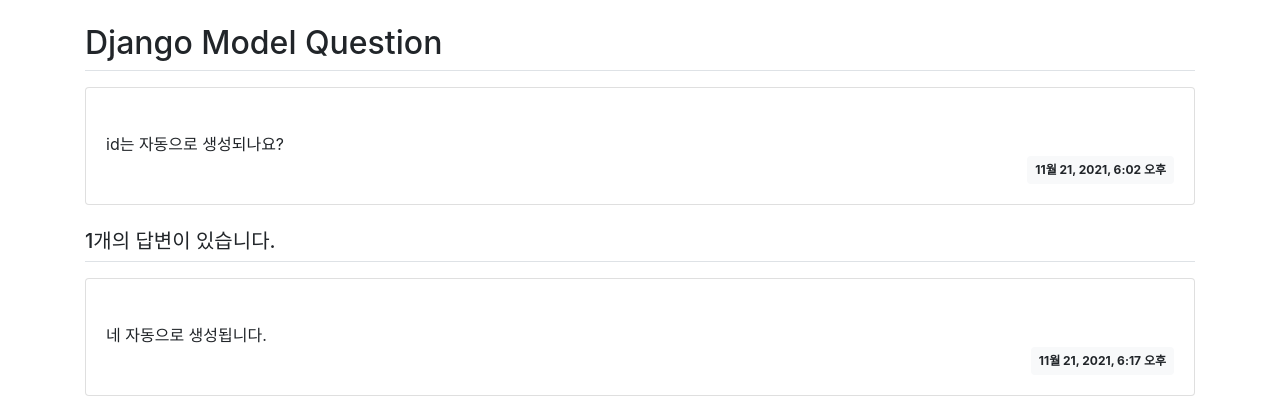
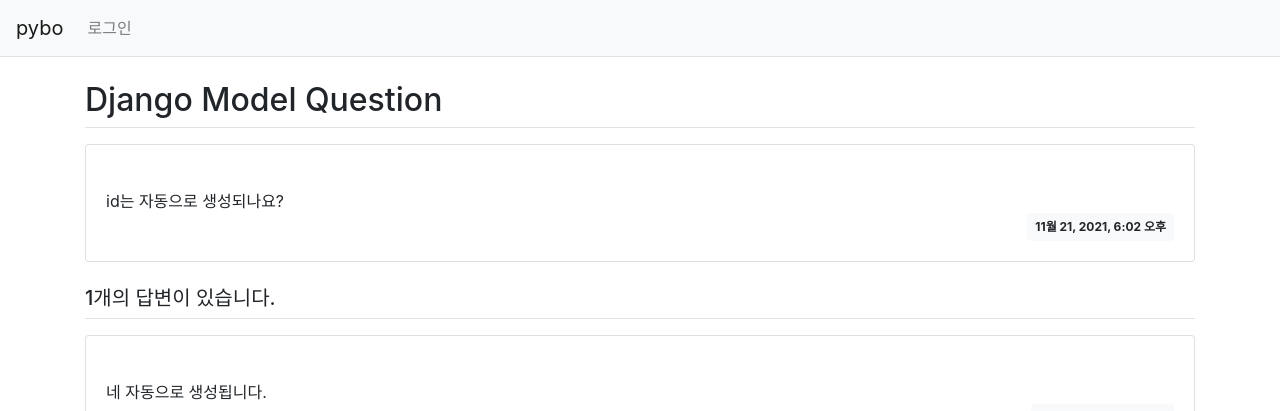
Before and after one commit to Yoon-Chan/mysite, a Django app: page /pybo/2/ in a window 1280 px wide. Shown: the top 411 px of the page. Run offline with Django 3.2, Linux system fonts and the light colour scheme; data comes from the database, SQL or seed files in the repository; some libraries are stand-ins or nearby versions.

Commit message:
네비게이션바 작성. 창이 줄어들면 로그인 표시가 사라지고 햄버거 목록모양이 나온다.

```diff
--- a/templates/base.html
+++ b/templates/base.html
@@ -12,6 +12,24 @@
     <title>Helo, pybo!</title>
 </head>
 <body>
+    <!--내비게이션바-->
+    <nav class="navbar navbar-expand-lg navbar-light bg-light border-bottom">
+        <a class="navbar-brand" href="{% url 'pybo:index' %}">pybo</a>
+        <button class="navbar-toggler ml-auto" type="button" data-toggle="collapse"
+        data-target="#navbarNav" aria-controls="navbarNav"
+        aria-expanded="false" aria-label="Toggle navigation">
+            <span class="navbar-toggler-icon"></span>
+        </button>
+        <div class="collapse navbar-collapse flex-grow-0" id="navbarNav">
+            <ul class="navbar-nav">
+                <li class="nav-item">
+                    <a class="nav-link" href="#">로그인</a>
+                </li>
+            </ul>
+        </div>
+    </nav>
+
+
     <!--기본 템플릿 안에 삽입될 내용 Start-->
     <!--바로 이부분이 이후 base.html 템플릿 파일을 상속한 파일에서 구현하야 하는 영역이 된다.-->
     {% block content %}
```
